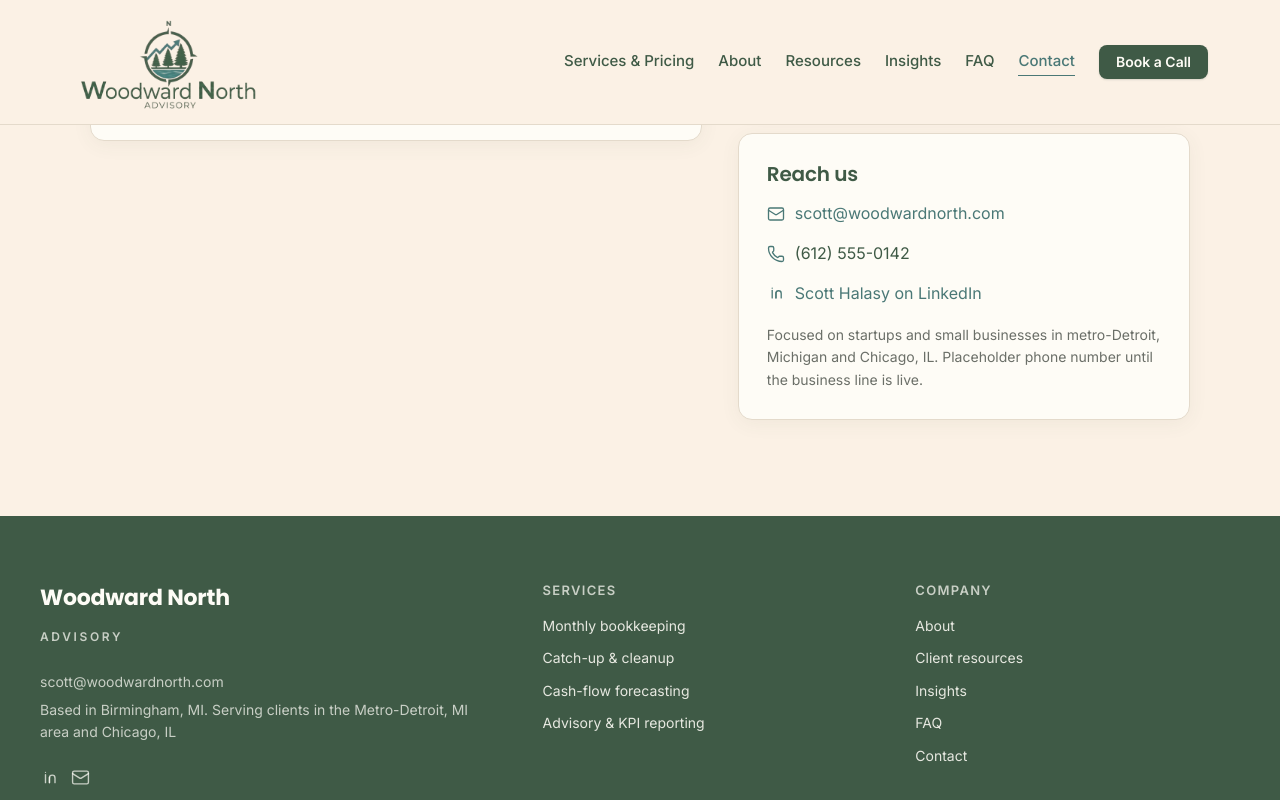
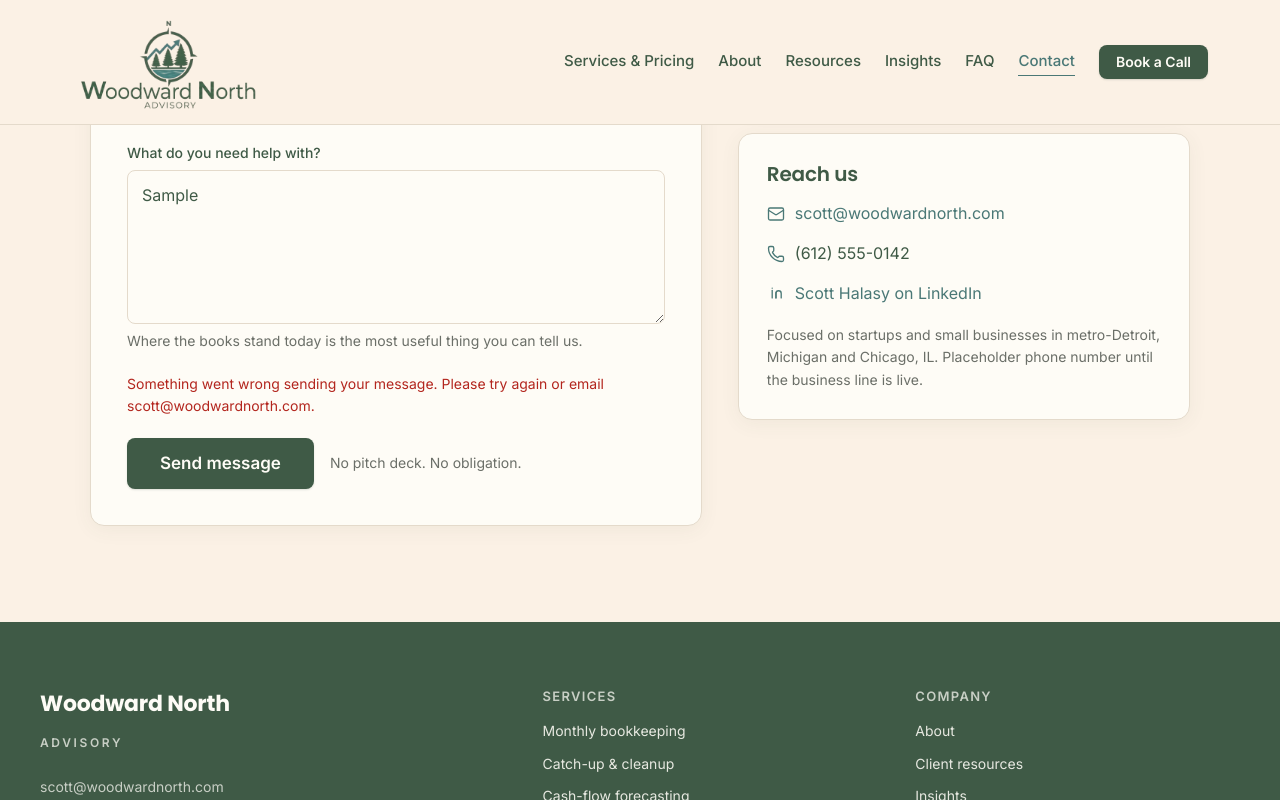
Before and after one commit to scottymichaelh/woodward-north-site, a React (Vite) app: page /#/contact in a window 1280 px wide. Both pictures are taken after typing "Sample", "name@example.com", "Sample", "Sample" into the empty fields and a click on the button "Send message". Shown: the part 597-1397 px from the top of the page. Built offline with nearby package versions, Linux system fonts and the light colour scheme.

Commit message:
Update Contact.jsx
Updated contact form to include handler with call to Formspree (3rd party service to handle email form submissions), error handling.

```diff
--- a/src/pages/Contact.jsx
+++ b/src/pages/Contact.jsx
@@ -19,6 +19,27 @@
 
 export default function Contact() {
   const [sent, setSent] = useState(false);
+  const [sending, setSending] = useState(false);
+  const [error, setError] = useState(false);
+
+  async function handleSubmit(e) {
+  e.preventDefault();
+  if (sending) return;
+  setSending(true);
+  setError(false);
+  try {
+    const res = await fetch("https://formspree.io/f/mdekaagj", {
+      method: "POST",
+      headers: { Accept: "application/json" },
+      body: new FormData(e.currentTarget),
+    });
+    if (res.ok) setSent(true);
+    else setError(true);
+  } catch {
+    setError(true);
+  }
+  setSending(false);
+}
 
   return (
     <div>
@@ -46,13 +67,10 @@
                 </p>
               </div>
             ) : (
-              <form
-                onSubmit={(e) => {
-                  e.preventDefault();
-                  setSent(true);
-                }}
+                <form
+                onSubmit={handleSubmit}
                 style={{ display: "flex", flexDirection: "column", gap: 20 }}
-              >
+                >
                 <h2 style={{ margin: 0, font: "700 26px/1.2 Poppins,sans-serif", color: "var(--wn-text)" }}>Tell us about your business</h2>
                 <div className="wn-form-row">
                   <Field label="Name" htmlFor="cf-name" required>
@@ -68,7 +86,7 @@
                   </Field>
                   <Field label="Industry" htmlFor="cf-ind">
                     <Select id="cf-ind" name="industry">
-                      <option>Select one</option>
+                      <option value="">Select one</option>
                       {industries.map((i) => (
                         <option key={i}>{i}</option>
                       ))}
@@ -78,8 +96,13 @@
                 <Field label="What do you need help with?" htmlFor="cf-msg" helper="Where the books stand today is the most useful thing you can tell us.">
                   <Textarea id="cf-msg" name="message" rows={5} placeholder="Books are six months behind and I can't price jobs without knowing my margins…" />
                 </Field>
+                {error && (
+                <p role="alert" style={{ margin: 0, font: "400 14px/1.6 Inter,sans-serif", color: "#B3261E" }}>
+                  Something went wrong sending your message. Please try again or email scott@woodwardnorth.com.
+                </p>
+                )}
                 <div style={{ display: "flex", alignItems: "center", gap: 16, flexWrap: "wrap" }}>
-                  <Button size="lg" type="submit">Send message</Button>
+                  <Button size="lg" type="submit">{sending ? "Sending…" : "Send message"}</Button>
                   <span style={{ font: "400 14px/1.6 Inter,sans-serif", color: "var(--wn-text-muted)" }}>No pitch deck. No obligation.</span>
                 </div>
               </form>
```
